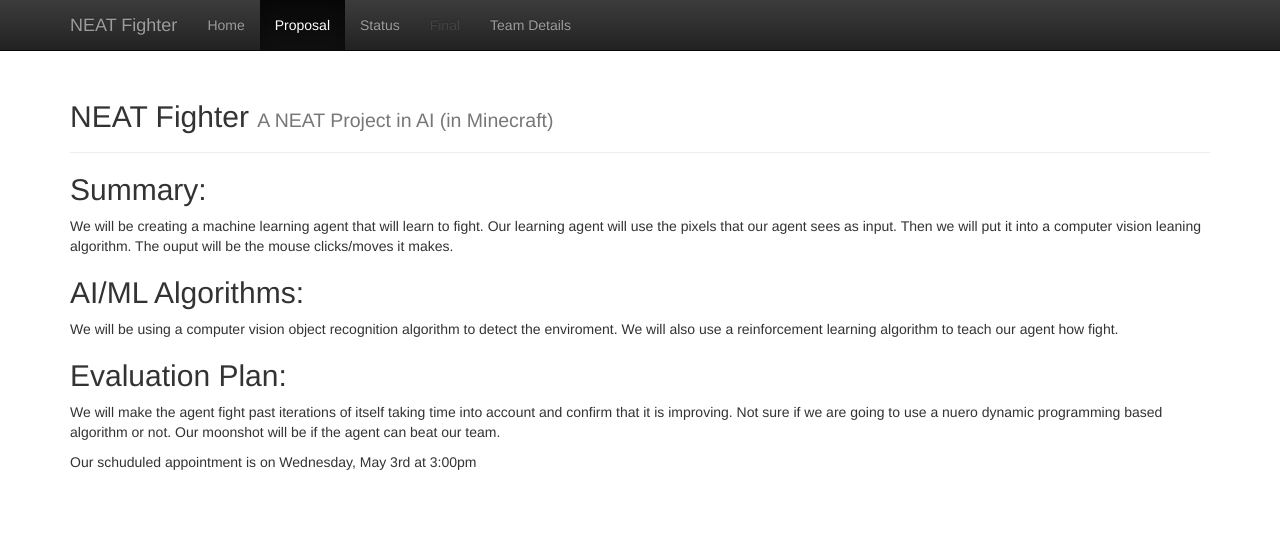
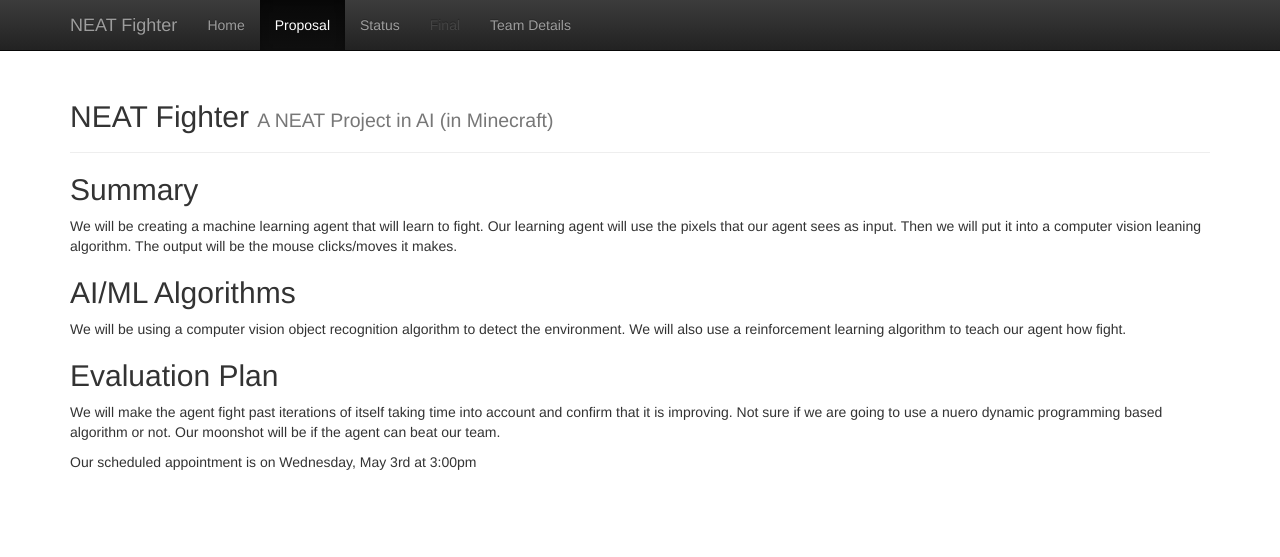
Before and after one commit to UCI-CS-175-Cool-Kids-Club/Neat_Fighter, a Jekyll site: the page built from docs/proposal.md, in a window 1280 px wide. Shown: the top 557 px of the page. Built offline with Jekyll 4.4.1, drawn with Linux system fonts in a browser that asks for light colours.

Commit message:
Update proposal.md

```diff
--- a/docs/proposal.md
+++ b/docs/proposal.md
@@ -2,13 +2,13 @@
 layout: default
 title: Proposal
 ---
-## Summary:
-We will be creating a machine learning agent that will learn to fight. Our learning agent will use the pixels that our agent sees as input. Then we will put it into a computer vision leaning algorithm. The ouput will be the mouse clicks/moves it makes.
+## Summary
+We will be creating a machine learning agent that will learn to fight. Our learning agent will use the pixels that our agent sees as input. Then we will put it into a computer vision leaning algorithm. The output will be the mouse clicks/moves it makes.
 
-## AI/ML Algorithms:
-We will be using a computer vision object recognition algorithm to detect the enviroment. We will also use a reinforcement learning algorithm to teach our agent how fight.
+## AI/ML Algorithms
+We will be using a computer vision object recognition algorithm to detect the environment. We will also use a reinforcement learning algorithm to teach our agent how fight.
 
-## Evaluation Plan:
+## Evaluation Plan
 We will make the agent fight past iterations of itself taking time into account and confirm that it is improving. Not sure if we are going to use a nuero dynamic programming based algorithm or not. Our moonshot will be if the agent can beat our team.
 
-Our schuduled appointment is on Wednesday, May 3rd at 3:00pm
+Our scheduled appointment is on Wednesday, May 3rd at 3:00pm
```
